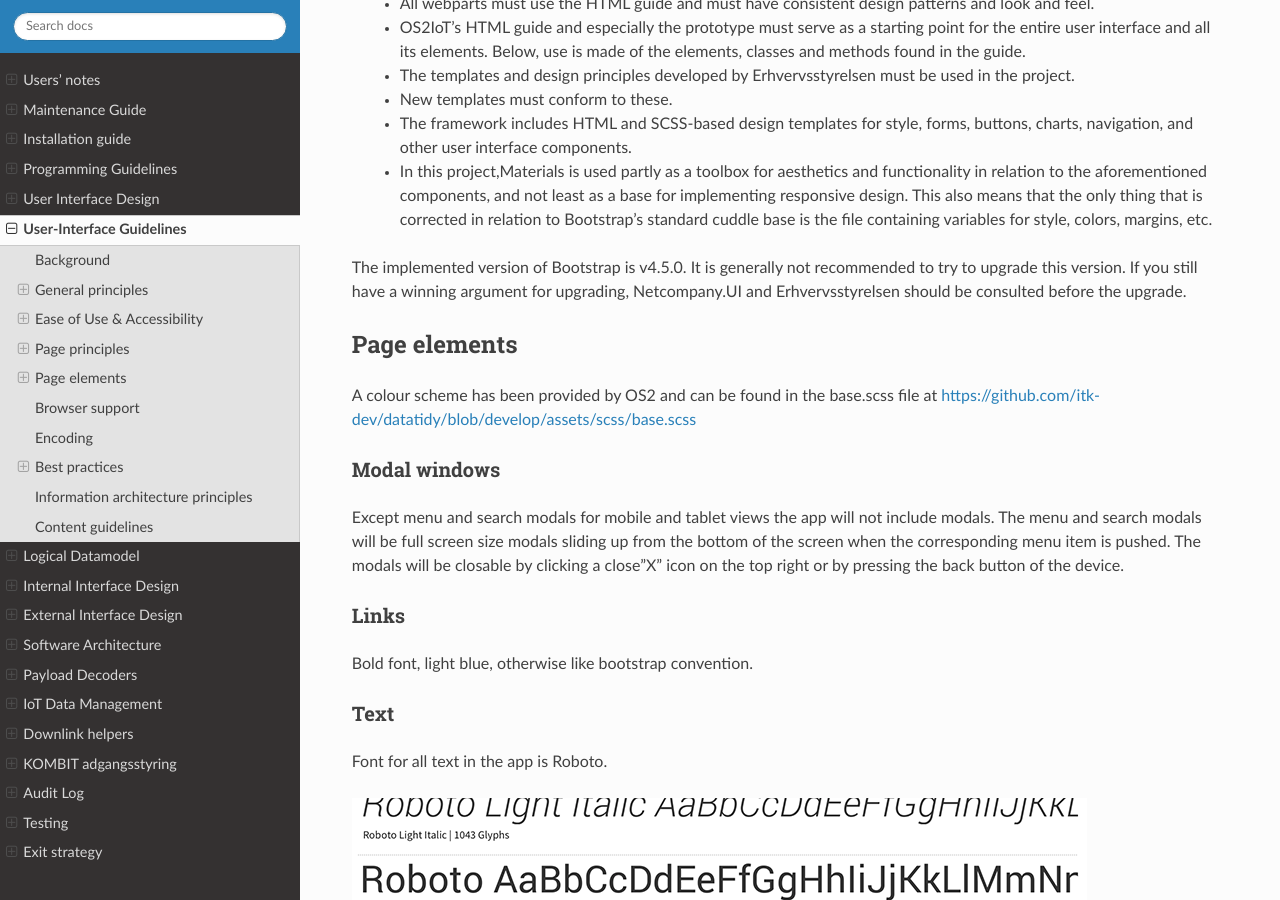
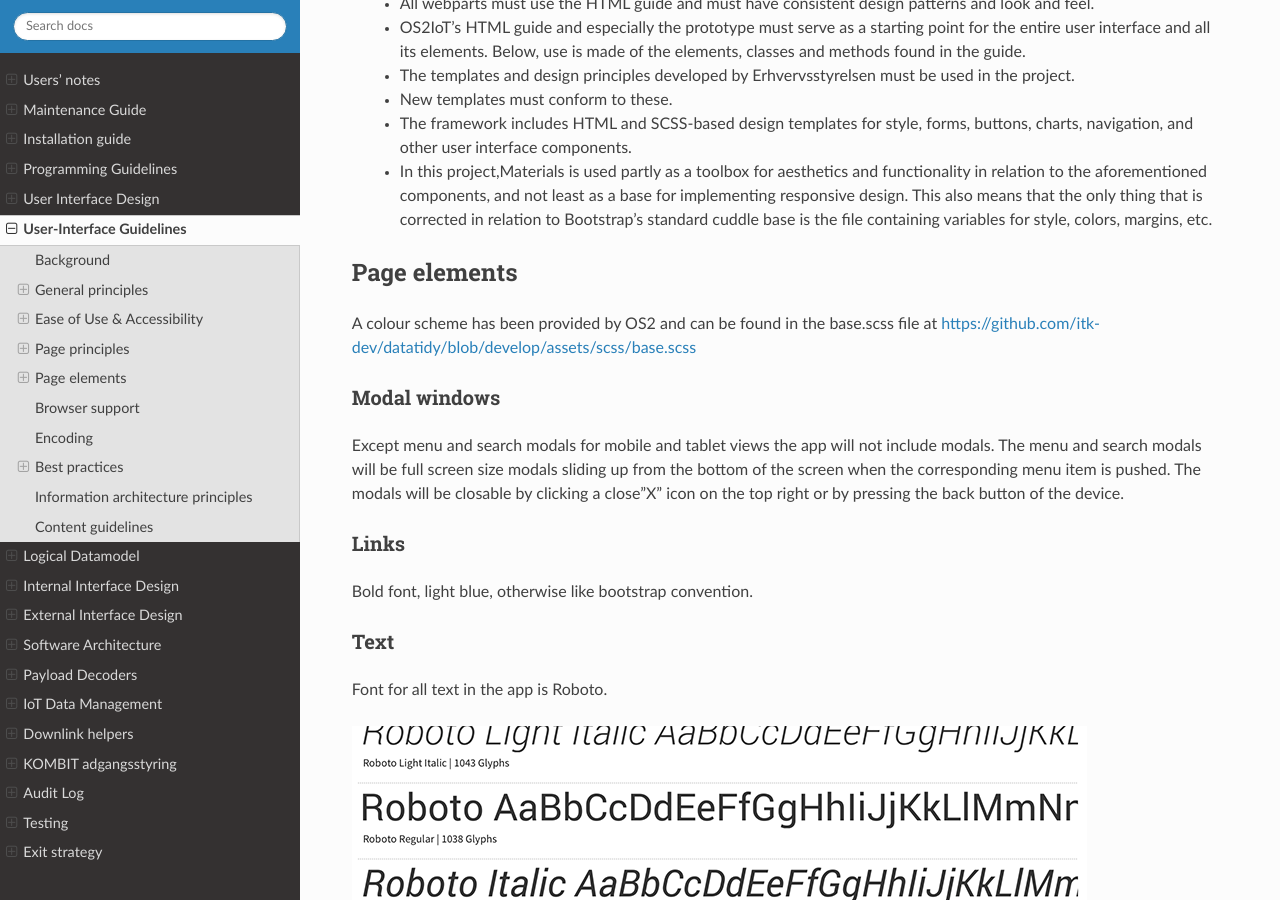
Before and after one commit to OS2iot/OS2iot-docs, a Sphinx documentation site: the page built from source/user-interface-guidelines/user-interface-guidelines.rst, in a window 1280 px wide and 900 px high, scrolled down 4884 px. Built offline with Sphinx 7.4.7 and the Read the Docs theme 2.0.0, drawn with Linux system fonts in a browser that asks for light colours.

Commit message:
Review user interface guidelines

```diff
--- a/source/user-interface-guidelines/user-interface-guidelines.rst
+++ b/source/user-interface-guidelines/user-interface-guidelines.rst
@@ -109,7 +109,7 @@ THe following sections is a list of guidelines that developers on the project ar
 
 
 Page principles
---------------
+---------------
 Below is a description of guidelines for page structure, as well as a description of the expected production in the defined breakpoints
 for responsive web design.
 
@@ -151,7 +151,7 @@ selected or in text inputs.
 If no tab index is explicitly defined, the tab sequence on all pages will be from the top left corner to the right and then down.
 
 4.4 The HTML Guide, Bootstrap, and Google Materials
-~~~~~~~~~~~~~~~~~~~~~~~~~~~~~~~~~~~~~~~~~~
+~~~~~~~~~~~~~~~~~~~~~~~~~~~~~~~~~~~~~~~~~~~~~~~~~~~
 These points has to be considered before developing further:
    - Bootstrap is an open source framework consisting of front-end resources. It consists of a collection of tools for creating components and technical behavior on websites and web applications.
    - In connection with this solution, Materials has been expanded to form the basis of the elements that underlies the HTML guide.
@@ -163,15 +163,10 @@ These points has to be considered before developing further:
    - The framework includes HTML and SCSS-based design templates for style, forms, buttons, charts, navigation, and other user interface components.
    - In this project,Materials is used partly as a toolbox for aesthetics and functionality in relation to the aforementioned components, and not least as a base for implementing responsive design. This also means that the only thing that is corrected in relation to Bootstrap's standard cuddle base is the file containing variables for style, colors, margins, etc.
 
-The implemented version of Bootstrap is v4.5.0. It is generally not recommended to try to upgrade this version.
-If you still have a winning argument for upgrading, Netcompany.UI and Erhvervsstyrelsen should be consulted before the upgrade.
-
-
 Page elements
 -------------
 
-A colour scheme has been provided by OS2 and can be found in the
-base.scss file at
+A colour scheme has been provided by OS2 and can be found in the base.scss file at
 https://github.com/itk-dev/datatidy/blob/develop/assets/scss/base.scss
 
 Modal windows
```
